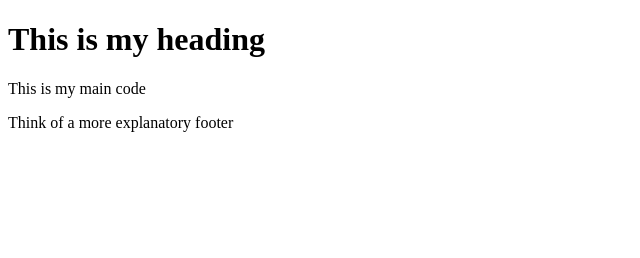
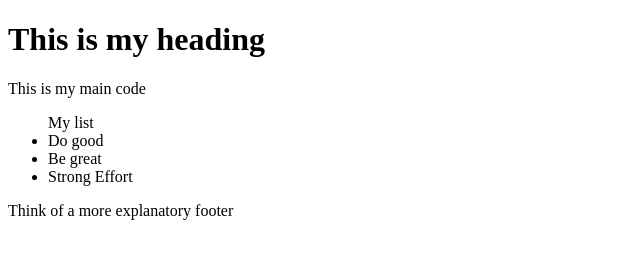
Before and after one commit to Bluffland/sample, a plain HTML site: page index.html in a window 1280 px wide. Shown: the whole page, without its empty margins (0-640 px from the left). Drawn offline with Linux system fonts and the light colour scheme.

Commit message:
Update index.html

```diff
--- a/index.html
+++ b/index.html
@@ -8,6 +8,11 @@
 <body>
     <main><h1>This is my heading</h1>
         <p>This is my main code</p></main>
+    <ul>My list
+        <li>Do good</li>
+        <li>Be great</li>
+        <li>Strong Effort</li>
+    </ul>
     <footer> <p>Think of a more explanatory footer</p></footer>
 
 </body>
```
